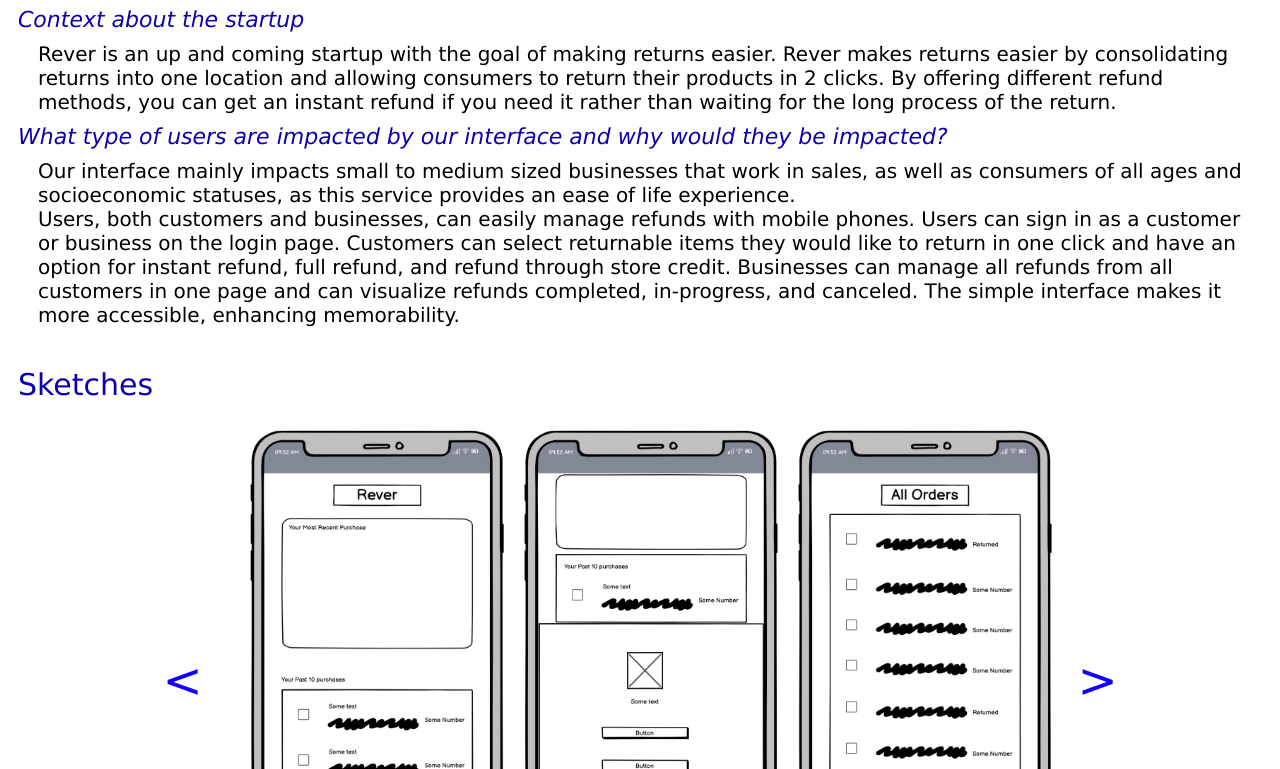
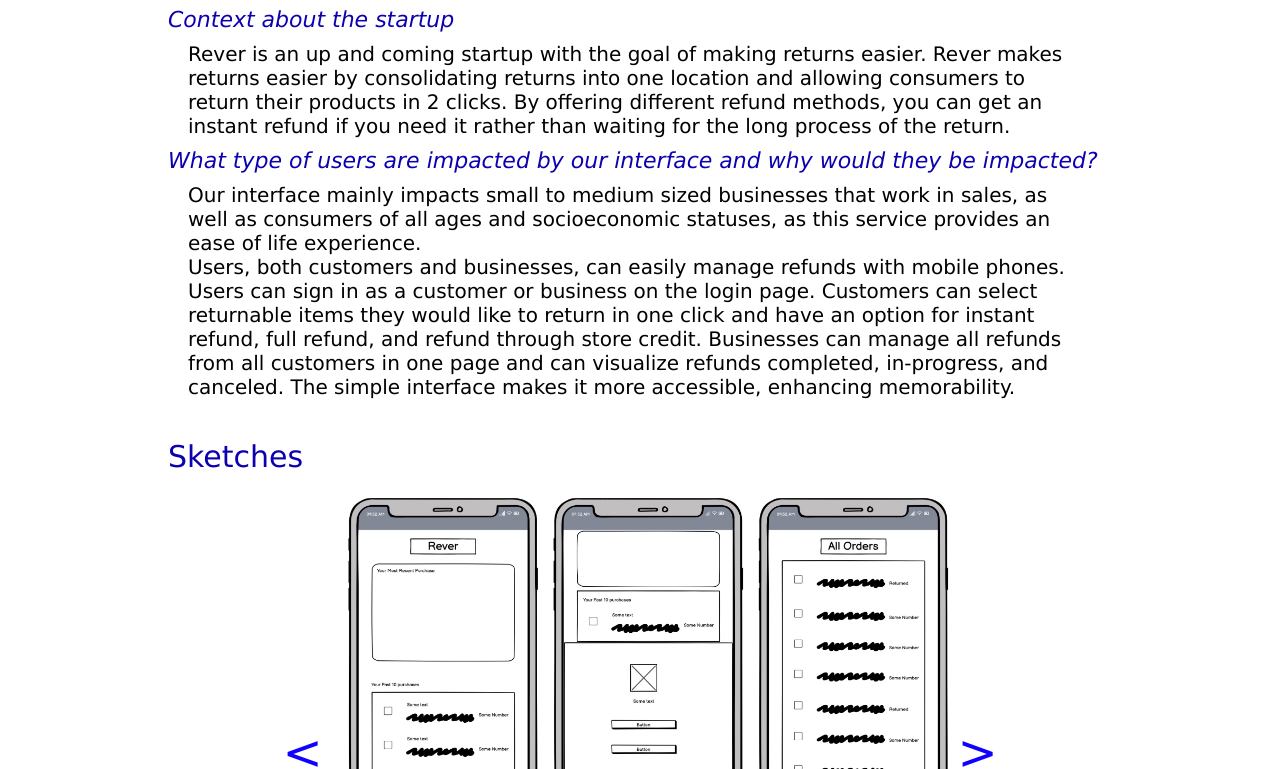
Before and after one commit to sleepypanda212/iterative_redesign, a plain HTML site: page index.html in a window 1280 px wide. Shown: the part 394-1163 px from the top of the page. Drawn offline with Linux system fonts and the light colour scheme.

Commit message:
Update styles.css

```diff
--- a/styles.css
+++ b/styles.css
@@ -5,9 +5,9 @@
   justify-content: center;
   text-align: center;
   gap: 10px;
-  padding-bottom: 10px;
-  margin-left: 10px;
-  margin-right: 10px;
+  padding-bottom: 10rem;
+  margin-left: 10rem;
+  margin-right: 10rem;
 }
 
 .slider {
```
